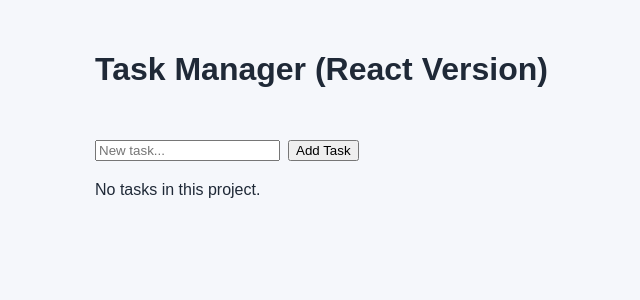
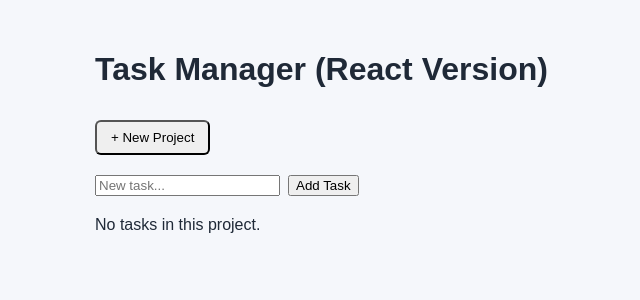
Before and after one commit to Rathunuu/task-manager, a React (Vite) app in the folder task-manager-react/: page / in a window 1280 px wide. Shown: the top 300 px of the page, without its empty margins (175-815 px from the left). Built offline with nearby package versions, Linux system fonts and the light colour scheme.

Commit message:
Enhance ProjectSwitcher with new project creation
Added functionality to create a new project via a prompt.

```diff
--- a/task-manager-react/src/ProjectSwitcher.jsx
+++ b/task-manager-react/src/ProjectSwitcher.jsx
@@ -1,18 +1,33 @@
-function ProjectSwitcher({ projects, activeProjectId, onSelectProject }) {
+function ProjectSwitcher({ projects, activeProjectId, onSelectProject, onCreateProject }) {
+  function handleNewProject() {
+    const name = window.prompt("New project name:");
+    if (name && name.trim() !== "") {
+      onCreateProject(name.trim());
+    }
+  }
+
   return (
-    <div style={{ display: "flex", gap: "10px", marginBottom: "20px" }}>
+    <div style={{ display: "flex", flexWrap: "wrap", gap: "8px", marginBottom: "16px" }}>
       {projects.map((project) => (
         <button
           key={project.id}
           onClick={() => onSelectProject(project.id)}
           style={{
             fontWeight: project.id === activeProjectId ? "bold" : "normal",
-            padding: "8px 16px",
+            padding: "8px 14px",
+            background: project.id === activeProjectId ? "#2563eb" : "#f0f0f0",
+            color: project.id === activeProjectId ? "white" : "#333",
+            border: "none",
+            borderRadius: "6px",
+            cursor: "pointer",
           }}
         >
           {project.name}
         </button>
       ))}
+      <button onClick={handleNewProject} style={{ padding: "8px 14px", borderRadius: "6px", cursor: "pointer" }}>
+        + New Project
+      </button>
     </div>
   );
 }
```
